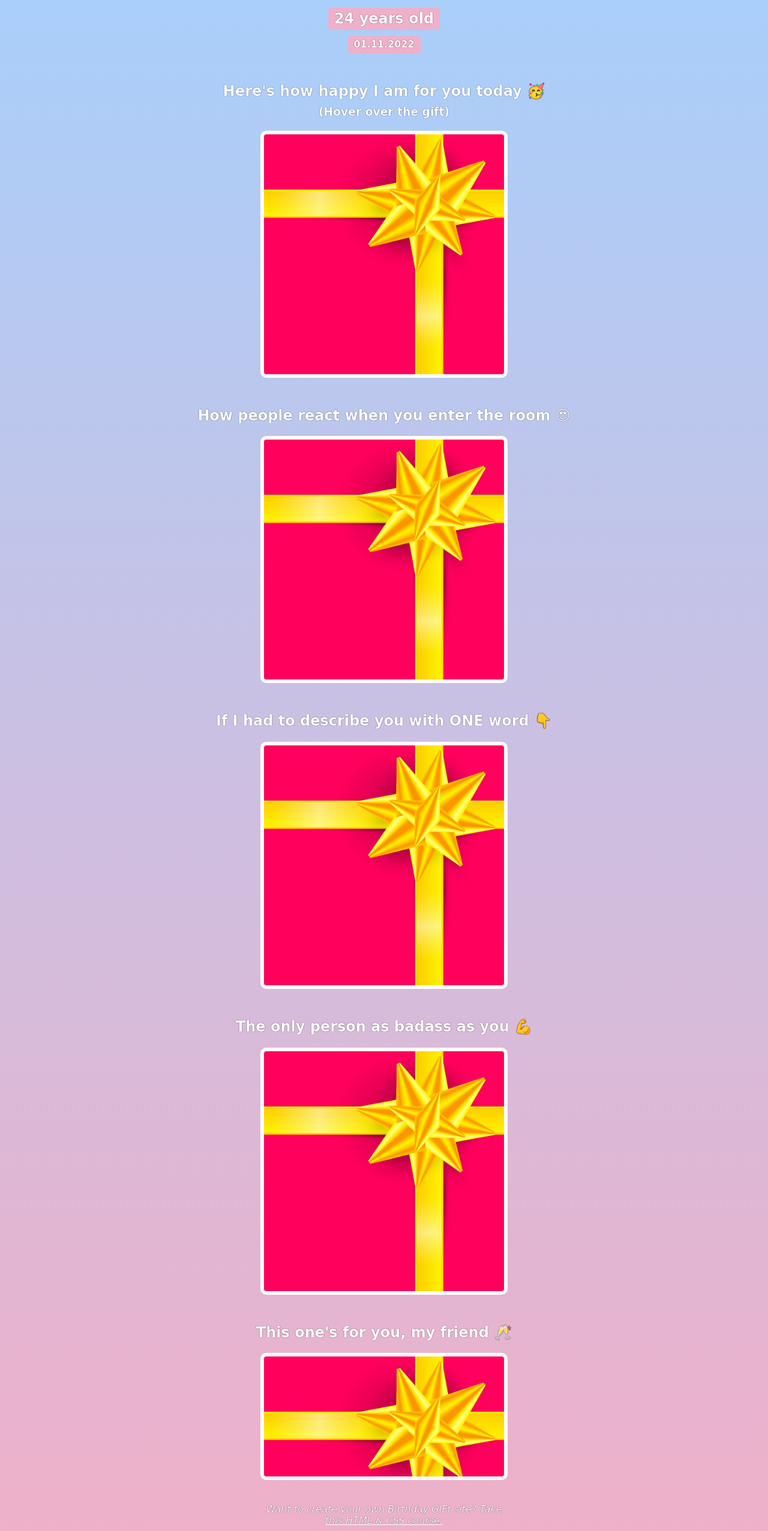
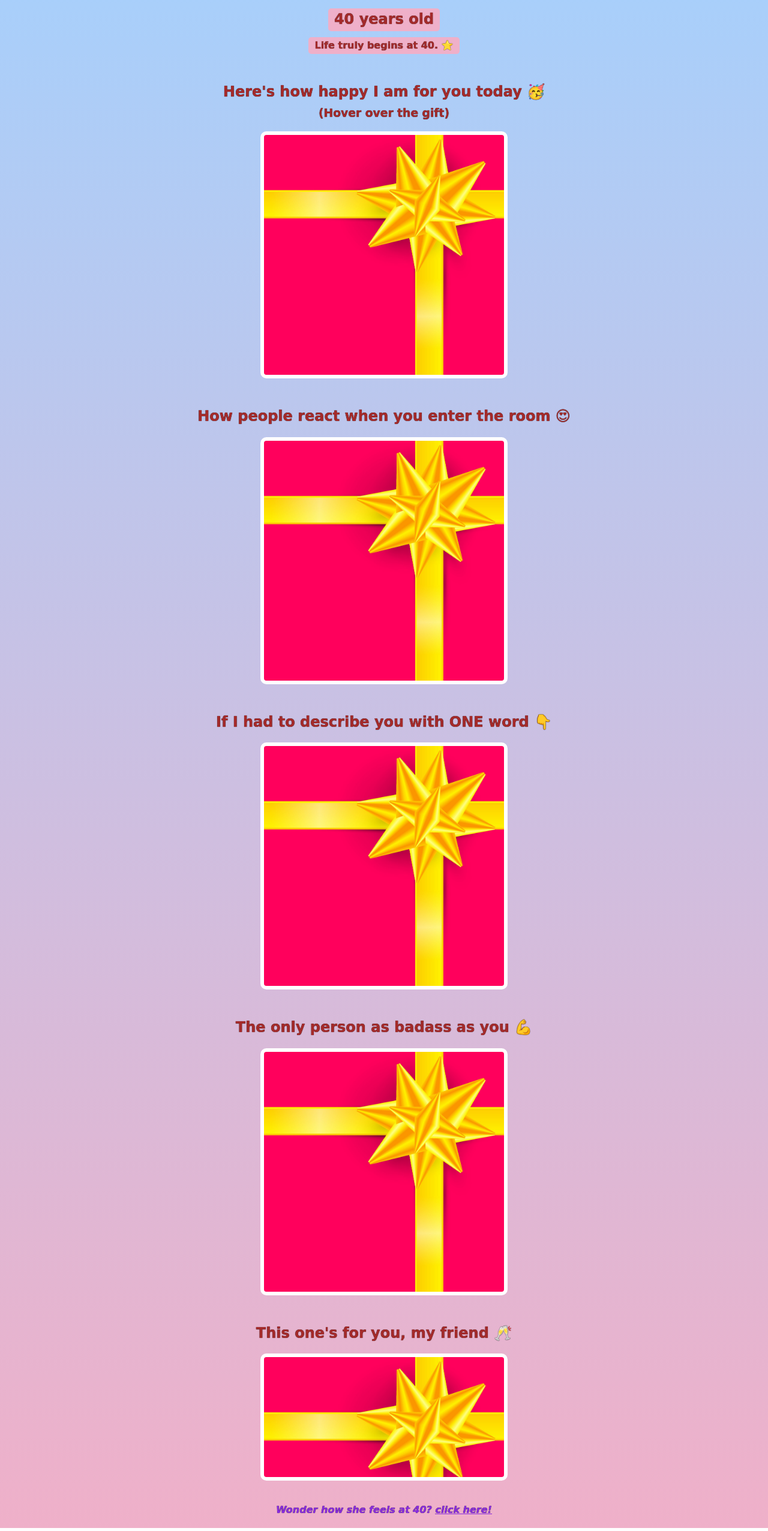
Before and after one commit to liyujiao/birthdayCard, a website built with Vite: page index.html in a window 1280 px wide. Shown: the part 244-2797 px from the top of the page at 60% size. Built offline with nearby package versions, Linux system fonts and the light colour scheme; a web font is replaced by a local one.

Commit message:
yujiao version
yujiao version

```diff
--- a/index.html
+++ b/index.html
@@ -7,10 +7,10 @@
     </head>
     <body>
         <div id="header">
-            <h1>Today is perrr's birthday 🎉</h1>
-            <img id="bff-img" src="images/nick.jpg">
-            <h2 id="bday-age">24 years old</h2>
-            <h4 id="bday-date">01.11.2022</h4>
+            <h1>Today is yujiao's birthday 🎉</h1>
+            <img id="bff-img" src="images/yujiao.png">
+            <h2 id="bday-age">40 years old</h2>
+            <h4 id="bday-date">Life truly begins at 40. ⭐</h4>
         </div>
 
         <div class="gift-section">
@@ -27,7 +27,7 @@
         <div class="gift-section">
             <h2 class="gift-title">If I had to describe you with ONE word 👇</h2>
             <div class="gift-img" id="gift-img-genius"></div>
-        </div>
+        </diyv>
 
         <div class="gift-section">
             <h2 class="gift-title">The only person as badass as you 💪</h2>
@@ -39,7 +39,7 @@
             <div class="gift-img" id="gift-img-cheers"></div>
         </div>
 
-        <p id="footer">Want to create your own Birthday GIFt site? Take <a href="https://scrimba.com/learn/htmlandcss" target="_blank">this HTML & CSS course.</a></p>
+        <p id="footer">Wonder how she feels at 40? <a href="https://eu.venchi.com/collections/chocolate" target="_blank"> click here! </a> </p>
 
     </body>
 </html>
--- a/styles.css
+++ b/styles.css
@@ -2,7 +2,7 @@ body {
     text-align: center;
     font-family: 'Happy Monkey', cursive;
     background: linear-gradient(#a2d2ff, #EFB0C9);
-    color: #ffffff;
+    color: brown;
 }
 
 h1, h2, h3, h4, p {
@@ -82,15 +82,15 @@ h1, h2, h3, h4, p {
     background-image: url("images/cheers.gif");
 }
 
-#footer {
+a, #footer {
     font-style: italic;
     width: 400px;
     margin: 40px auto 20px;
+    font-weight: bold;
+    color:blueviolet;
 }
 
-a {
-    color: white;
-}
+
 
 /*
 Add the footer paragraph according to the design.
```
Also changed, not shown: images/yujiao.png (added).
